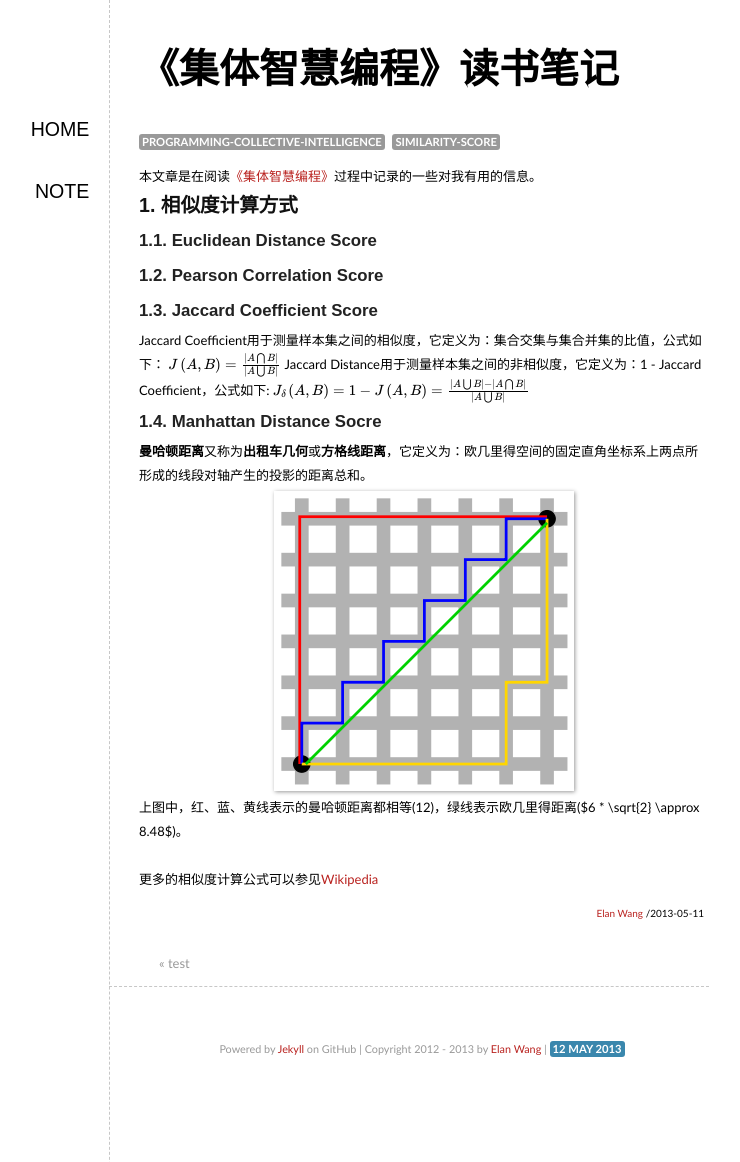
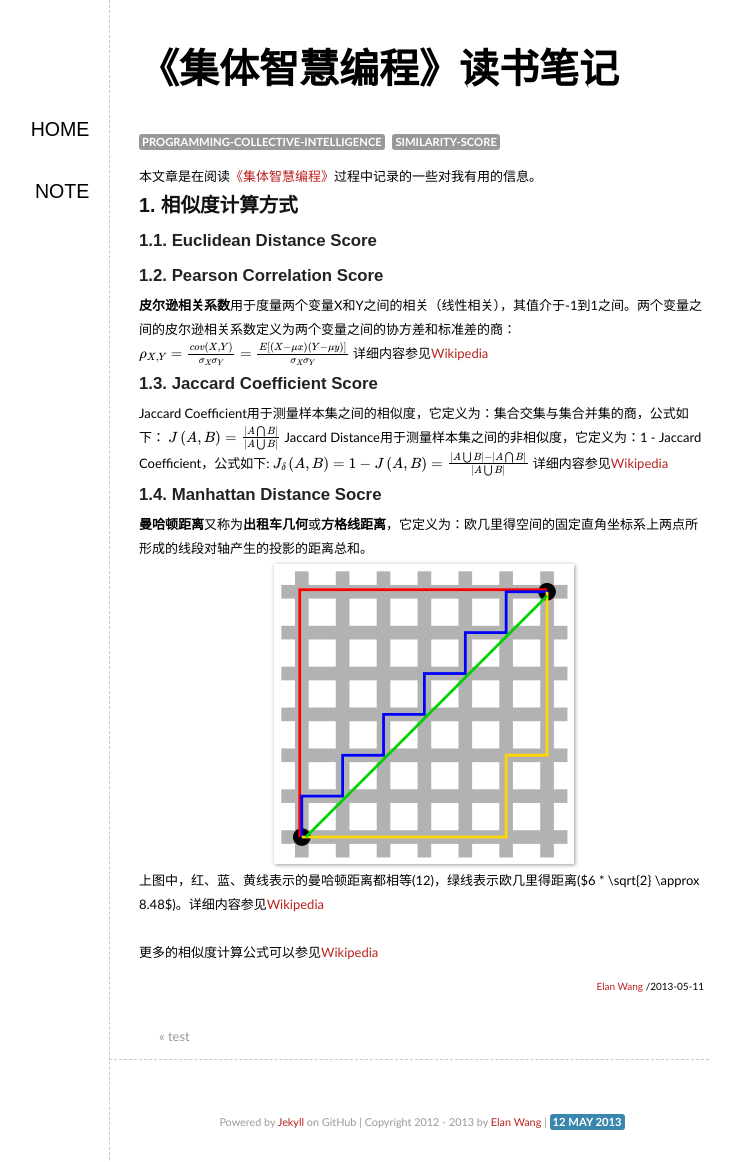
Before and after one commit to elan2wang/note, a Jekyll site: the page built from _posts/2013-05-11-programming-collective-intelligence-note.md, in a window 1280 px wide and 1162 px high. Shown: the whole window, without its empty margins (291-1031 px from the left). Built offline with Jekyll 4.4.1, drawn with Linux system fonts in a browser that asks for light colours; formulas are drawn with MathJax 3.

Commit message:
edit programming collective intelligence note

```diff
--- a/_posts/2013-05-11-programming-collective-intelligence-note.md
+++ b/_posts/2013-05-11-programming-collective-intelligence-note.md
@@ -9,8 +9,13 @@ categories: 机器学习 文本分析
 ##1. 相似度计算方式
 ###1.1. Euclidean Distance Score
 ###1.2. Pearson Correlation Score
+**皮尔逊相关系数**用于度量两个变量X和Y之间的相关（线性相关），其值介于-1到1之间。两个变量之间的皮尔逊相关系数定义为两个变量之间的协方差和标准差的商：
+$$
+\rho_{X,Y} = \frac{cov \left( X,Y \right)}{\sigma_X \sigma_Y} = \frac{E\left[\left( X - \mu x \right)\left( Y - \mu y \right) \right]}{\sigma_X \sigma_Y}
+$$
+详细内容参见[Wikipedia](http://en.wikipedia.org/wiki/Pearson_product-moment_correlation_coefficient)
 ###1.3. Jaccard Coefficient Score
-Jaccard Coefficient用于测量样本集之间的相似度，它定义为：集合交集与集合并集的比值，公式如下：
+Jaccard Coefficient用于测量样本集之间的相似度，它定义为：集合交集与集合并集的商，公式如下：
 $$
 J\left( A, B \right) = \frac{\left|A \bigcap B \right|}{\left| A \bigcup B \right|}
 $$
@@ -18,10 +23,11 @@ Jaccard Distance用于测量样本集之间的非相似度，它定义为：1 -
 $$
 {J}_{\delta }\left( A, B \right) = 1-J\left( A, B \right) = \frac{\left|A \bigcup B \right| - \left|A \bigcap B \right|}{\left| A \bigcup B \right|}
 $$
+详细内容参见[Wikipedia](http://en.wikipedia.org/wiki/Jaccard_index)
 ###1.4. Manhattan Distance Socre
 **曼哈顿距离**又称为**出租车几何**或**方格线距离**，它定义为：欧几里得空间的固定直角坐标系上两点所形成的线段对轴产生的投影的距离总和。
 ![Manhattan_distance.png]({{ site.url }}/images/Manhattan_distance.png)
-上图中，红、蓝、黄线表示的曼哈顿距离都相等(12)，绿线表示欧几里得距离($6 * \sqrt{2} \approx 8.48$)。
+上图中，红、蓝、黄线表示的曼哈顿距离都相等(12)，绿线表示欧几里得距离($6 * \sqrt{2} \approx 8.48$)。详细内容参见[Wikipedia](http://en.wikipedia.org/wiki/Taxicab_geometry)
 <br>
 <br>
 更多的相似度计算公式可以参见[Wikipedia](http://en.wikipedia.org/wiki/Metric_%28mathematics%29)
```
